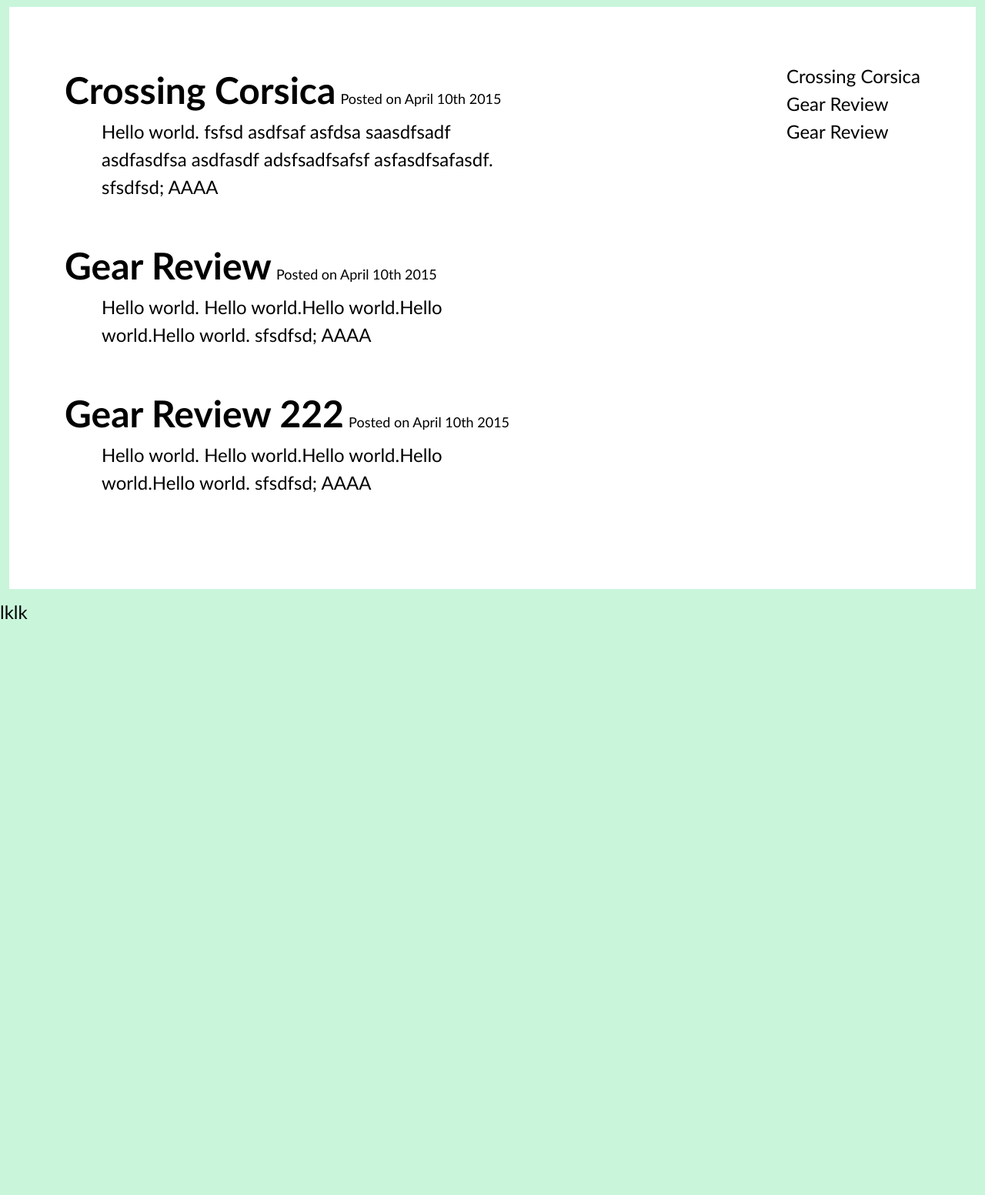
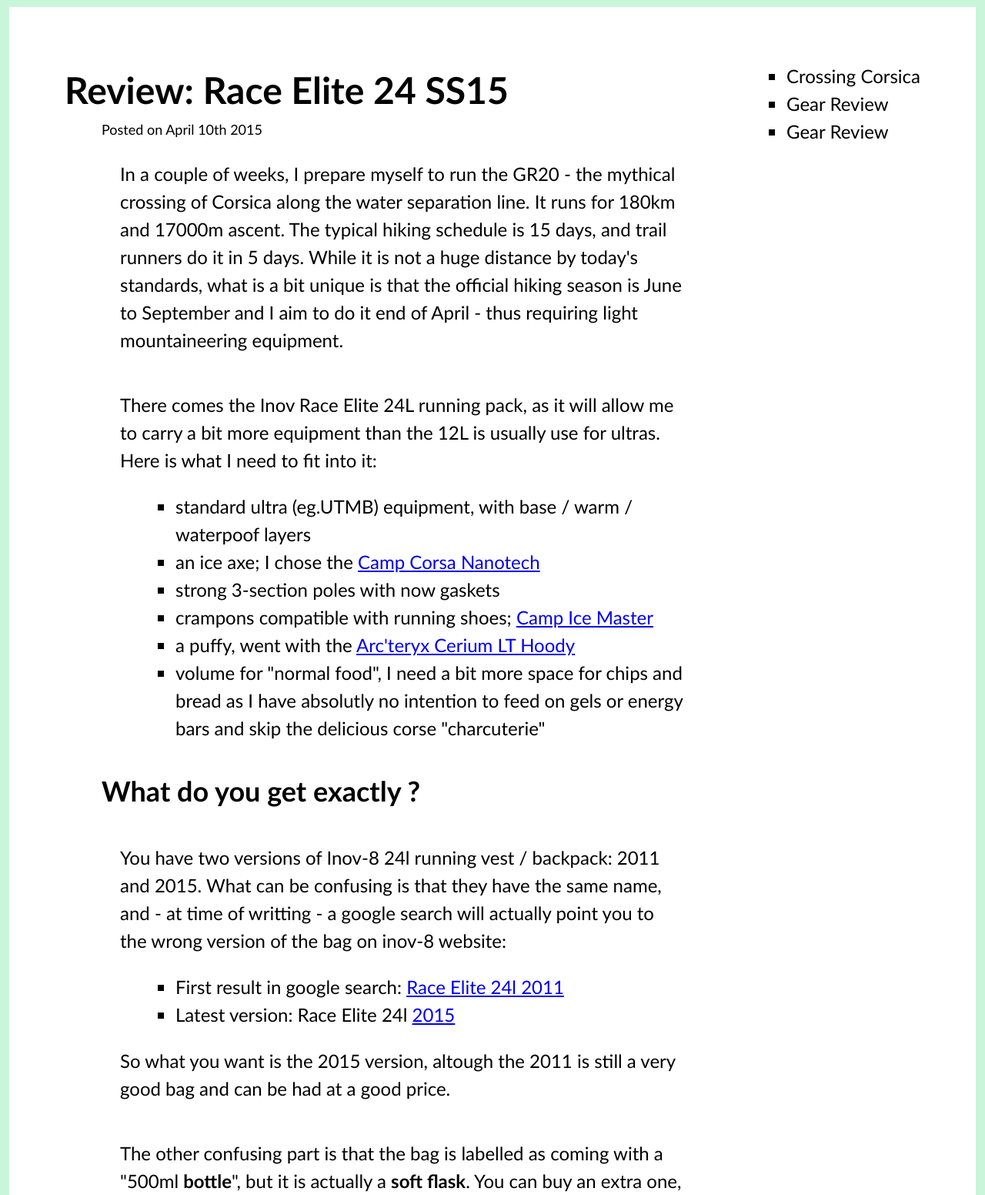
Before and after one commit to ltregan/RunningTheMountains, a plain HTML site: page FrontEnd/index.html in a window 1280 px wide. Shown: the part 171-1723 px from the top of the page at 77% size. Before the commit the page ends 984 px from the top, so only its background shows below. Drawn offline with Linux system fonts and the light colour scheme.

Commit message:
race elite v1

```diff
--- a/FrontEnd/index.html
+++ b/FrontEnd/index.html
@@ -5,95 +5,7 @@
     <title></title>
 
     <link rel="stylesheet" type="text/css" href="reset.css">
-
-    <style>
-
-
-        body {
-           background-color: #C9F5DB;
-            font: normal 100%/1.5 Calibri, Candara, "Gill Sans", "Gill Sans MT", sans-serif;
-            font-family: Calibri, Candara, 'Gill Sans', 'Gill Sans MT', sans-serif;
-            font-size: 150%;
-            line-height: 1.5;
-            color: #0 ; /*#373737;*/
-        }
-
-
-        h1 {
-            font-size: 3.5em;
-            margin: auto;
-        }
-
-
-        .main {
-            background-color: #FFFFFF;
-            foreground-color: #FFFFFF;
-            margin: 0.5em 0.5em 0.5em 0.5em ;
-            overflow: auto;
-            border-color: black;
-            border-style: solid;
-            padding: 3em;
-        }
-
-
-        .history {
-            float: right;
-        }
-
-        header{
-            background-image: url("banner.png");
-            background-size: 100%;
-            background-repeat: no-repeat;
-            font-size: 2.5vw;
-            height: 20%;
-        }
-
-
-
-        article{
-            width: 50%;
-            /*float: left;*/
-            border-color: black;
-
-            font: "Helvetica Neue", Helvetica, Arial, sans-serif;
-            font-weight: 300;
-            margin-bottom: 2em;
-            margin-left: 2em;
-            border-bottom: line;
-
-        }
-
-        article:after{
-            content:"AAAA";
-            white-space: pre;
-
-        }
-
-        article h2 {
-            margin-bottom: 1em;
-            margin-left: -1em;
-            font-size: 2em;
-            display: inline;
-            font-weight: bold;
-        }
-
-        article time {
-            font-size: 0.75em;
-
-
-        }
-
-        article time:before{
-            content:"Posted on ";
-        }
-
-        article time:after{
-           content:"\000A";
-            white-space: pre;
-
-        }
-
-    </style>
+    <link rel="stylesheet" type="text/css" href="main.css">
 
 </head>
 
@@ -118,13 +30,70 @@
 
 
         <article>
-            <h2>Crossing Corsica</h2>
+            <h2>Review: Race Elite 24 SS15</h2>
             <time>April 10th 2015</time>
+            <content>
+                <p>In a couple of weeks, I prepare myself to run the GR20 - the mythical crossing of Corsica along the water separation line. It runs for
+                180km and 17000m ascent. The typical hiking schedule is 15 days, and trail runners do it in  5 days.
+                While it is not a huge distance by today's standards, what is a bit unique is that the official hiking season is June to September
+                and I aim to do it end of April - thus requiring light mountaineering equipment.
+                <p>There comes the Inov Race Elite 24L running pack, as it will allow me to carry a bit more equipment than the 12L is usually use for ultras.
+                Here is what I need to fit into it:<ol>
+                    <li>standard ultra (eg.UTMB) equipment, with base / warm / waterpoof layers
+                    <li>an ice axe; I chose the <a href="http://www.camp-usa.com/products/ice-axes/corsa-nanotech/">Camp Corsa Nanotech</a>
+                    <li>strong 3-section poles with now gaskets
+                    <li>crampons compatible with running shoes; <a href="http://www.camp.it/en/template01.aspx?codicemenu=1328">Camp Ice Master</a>
+                    <li>a puffy, went with the <a href="http://arcteryx.com/product.aspx?language=EN&gender=mens&model=Cerium-LT-Hoody">Arc'teryx Cerium LT Hoody</a>
+                    <li>volume for "normal food", I need a bit more space for chips and bread as I have absolutly no intention to feed on gels or energy bars
+                and skip the delicious corse "charcuterie"
+                </ol>
 
-            <content>
-              Hello world. fsfsd asdfsaf asfdsa saasdfsadf asdfasdfsa
-              asdfasdf adsfsadfsafsf asfasdfsafasdf.
-              sfsdfsd;
+
+
+
+                <h3>What do you get exactly ?</h3>
+                <p>You have two versions of Inov-8 24l running vest / backpack: 2011 and 2015. What can be confusing is that
+                they have the same name,
+                and - at time of writting - a google search will actually point you to the wrong version of the bag on inov-8 website:<ul>
+                    <li>First result in google search: <a href="http://www.inov-8.com/new/global/Product-View-RaceElite-24-SS13.html?L=26">Race Elite 24l 2011</a></li>
+                    <li>Latest version: Race Elite 24l <a href="http://www.ratrace.com/3707792/products/inov-8-race-elite-24---ss15---black---includes-1-x-500ml-bottle.aspx">2015</a></li>
+                </ul>
+                <p>So what you want is the 2015 version, altough the 2011 is still a very good bag and can be had at a good price.
+                <p>The other confusing part is that the bag is labelled as coming with a "500ml <b>bottle</b>", but it is actually
+                a <b>soft flask</b>.
+                You can buy an extra one, and it will be - rightfully this one - called a soft flask and not a bottle.
+                <p>Finally, you might see some pictures on the web where the flasks come with drinking tubes. I did not got
+                them either in the stock one, or the extra I bought. They actually come with the new Race Ultra vest, but not the Race Elite
+                 (altough they both share the same front design). Is it an issue ? Probably not, as I have been able to drink on the go
+                even without the extra tube.
+                <p>The feature list as described on the official documentation is as follow:<ul>
+                    <li>Large weather resistant zipped pocket to rear
+                    <li>‘ON-THE-FLY’ bungee compression
+                    <li>One 500ml Softflask
+                    <li>Two large zipped mesh pockets to front double as bottle holders
+                    <li>Two large mesh pockets to front top
+                    <li>Two smaller stretch mesh pockets to front top
+                    <li>Whistle
+                    <li>Two compression straps each side and two front straps
+                </ul>
+                <p>A few things are worth noting:<ul>
+                    <li>The zipped pocket to rear has two zip closer, you can thus decide to close the bag at the top
+                        or the bottom
+                    <li>the bag is bladder-compatible: there is a velcro hook at the top, and an opening in the rear
+                for the tube
+                    <li>there is a small zip pocket inside the bag for keys, credit cards, etc.
+                </ul>
+                <p>Since these features are not well documented and it was a happy surprise for me when I received the bag,
+                    I thought I should mention them :-)
+            </ul>
+
+
+
+            <h3>XXXX</h3>
+                lkjklj
+
+
+
             </content>
         </article>
 
--- a/FrontEnd/main.css
+++ b/FrontEnd/main.css
@@ -1,35 +1,105 @@
-/* body {
-     background-color: #C9F5DB;
- }*/
+
 
 body {
     background-color: #C9F5DB;
-    color: #2C2C2C;
-    font: normal 100% Cambria, Georgia, serif;
+    font: normal 100%/1.5 Calibri, Candara, "Gill Sans", "Gill Sans MT", sans-serif;
+    font-family: Calibri, Candara, 'Gill Sans', 'Gill Sans MT', sans-serif;
+    font-size: 150%;
+    line-height: 1.5;
+    color: #0 ; /*#373737;*/
 }
+
 
 h1 {
     font-size: 3.5em;
-    font-style: italic;
-    font-weight: normal;
+    margin: auto;
 }
 
-h1 a {
-    color: #747474;
-    font: bold 0.45833333333333em Calibri, Optima, Arial, sans-serif; letter-spacing: 0.15em;
-    text-transform: uppercase;
-    text-decoration: none;
+b{
+    font-weight: bold;
 }
 
 
-.page {
+.main {
     background-color: #FFFFFF;
-    width: 90%;
-    height: 90%;
-    margin: 1px auto;
+    foreground-color: #FFFFFF;
+    margin: 0.5em 0.5em 0.5em 0.5em ;
+    overflow: auto;
+    border-color: black;
+    border-style: solid;
+    padding: 3em;
 }
+
 
 .history {
     float: right;
-    text-transform: uppercase;
 }
+
+header{
+    background-image: url("banner.png");
+    background-size: 100%;
+    background-repeat: no-repeat;
+    font-size: 2.5vw;
+    height: 20%;
+}
+
+
+
+article{
+    width: 70%;
+    /*float: left;*/
+    border-color: black;
+
+    font: "Helvetica Neue", Helvetica, Arial, sans-serif;
+    font-weight: 300;
+    margin-bottom: 2em;
+    margin-left: 2em;
+    border-bottom: line;
+
+}
+
+article:after{
+    content:"AAAA";
+    white-space: pre;
+
+}
+
+article h2 {
+    margin-bottom: -0.1em;
+    margin-left: -1em;
+    font-size: 2em;
+    /*display: inline;*/
+    font-weight: bold;
+}
+
+h3 {
+    font-weight: bold;
+    font-size: 1.5em;
+    padding-top: 1em;
+    padding-bottom: 0.5em;
+}
+
+li {
+    list-style: square outside none;
+    text-ident: 4em;
+    margin-left: 4em;
+}
+
+article time {
+    margin-bottom: 1em;
+    font-size: 0.75em;
+    white-space: nowrap;
+}
+
+article time:before{
+    content:"Posted on ";
+}
+
+article time:after{
+    content:"\000A";
+    white-space: pre;
+}
+
+p {
+    padding: 1em;
+}
```
Also changed, not shown: FrontEnd/choosing-running-shoes/index.html (added, +40 -0 lines).
